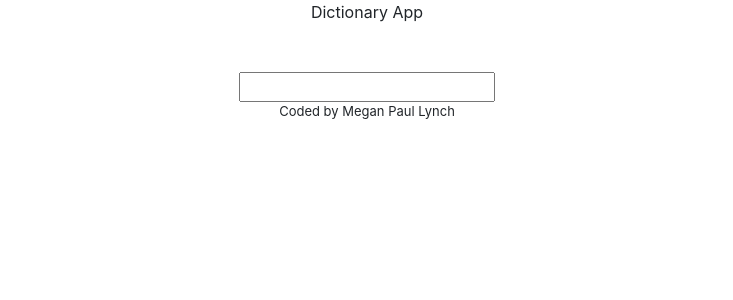
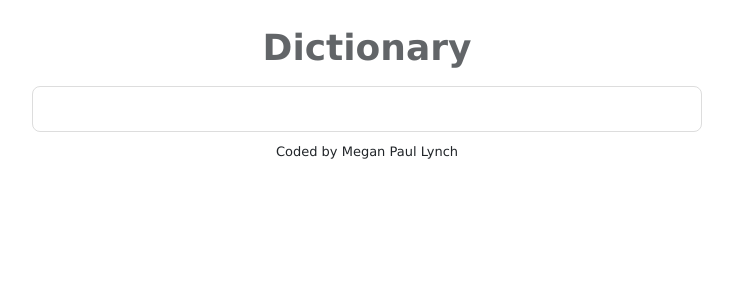
Before and after one commit to MeganPaulLynch/dictionary-app, a React (Create React App) app: page / in a window 1280 px wide. Shown: the top 300 px of the page, without its empty margins (273-1006 px from the left). Built offline with nearby package versions, Linux system fonts and the light colour scheme.

Commit message:
Added styling to the app

```diff
--- a/src/App.css
+++ b/src/App.css
@@ -1,5 +1,14 @@
 .App {
   text-align: center;
+  font-family: Verdana, Geneva, Tahoma, sans-serif;
+}
+.App-header h1 {
+  font-size: 36px;
+  margin-top: 30px;
+  margin-bottom: 10px;
+  font-weight: bold;
+  line-height: 36px;
+  opacity: 0.7;
 }
 .App footer {
   font-size: small;
--- a/src/App.js
+++ b/src/App.js
@@ -5,7 +5,9 @@ function App() {
   return (
     <div className="App">
       <div className="container">
-        <header className="App-header mb-5">Dictionary App</header>
+        <header className="App-header">
+          <h1>Dictionary</h1>
+        </header>
         <main>
           <DictionarySearch />
         </main>
--- a/src/DictionaryMeanings.js
+++ b/src/DictionaryMeanings.js
@@ -4,6 +4,7 @@ import DictionarySynonyms from "./DictionarySynonyms";
 export default function DictionaryMeanings(props) {
   return (
     <div className="DictionaryMeanings">
+      <section>
         <h3>{props.meanings.partOfSpeech}</h3>
         {props.meanings.definitions.map(function (definitions, index) {
           return (
@@ -18,6 +19,7 @@ export default function DictionaryMeanings(props) {
             </div>
           );
         })}
+      </section>
     </div>
   );
 }
--- /dev/null
+++ b/src/DictionaryResults.css
@@ -0,0 +1,5 @@
+.dictionary-results h2 {
+  font-size: 28px;
+  font-weight: bold;
+  line-height: 1.5;
+}
--- a/src/DictionaryResults.js
+++ b/src/DictionaryResults.js
@@ -1,11 +1,13 @@
 import React from "react";
 import DictionaryMeanings from "./DictionaryMeanings";
 import DictionaryPhonetics from "./DictionaryPhonetics";
+import "./DictionaryResults.css";
 
 export default function DictionaryResults(props) {
   if (props.results) {
     return (
-      <div className="DictionaryResults">
+      <div className="dictionary-results">
+        <section>
           <h2>{props.results.word}</h2>
           {props.results.phonetics.map(function (phonetics, index) {
             return (
@@ -14,6 +16,7 @@ export default function DictionaryResults(props) {
               </div>
             );
           })}
+        </section>
         {props.results.meanings.map(function (meanings, index) {
           return (
             <div key={index}>
--- /dev/null
+++ b/src/DictionarySearch.css
@@ -0,0 +1,7 @@
+.dictionary-search input {
+  margin: 10px;
+  padding: 10px;
+  border-radius: 8px;
+  border: 1px solid #ddd;
+  width: 60%;
+}
--- a/src/DictionarySearch.js
+++ b/src/DictionarySearch.js
@@ -1,6 +1,7 @@
 import React, { useState } from "react";
 import axios from "axios";
 import DictionaryResults from "./DictionaryResults";
+import "./DictionarySearch.css";
 
 export default function DictionarySearch() {
   const [searchTerm, setSearchTerm] = useState("");
@@ -17,10 +18,12 @@ export default function DictionarySearch() {
     setSearchTerm(event.target.value);
   }
   return (
-    <div>
-      <form onSubmit={handleSearch}>
-        <input type="search" onChange={searchWord} />
-      </form>
+    <div className="dictionary-search">
+      <section>
+        <form onSubmit={handleSearch}>
+          <input type="search" onChange={searchWord} />
+        </form>
+      </section>
       <DictionaryResults results={results} />
     </div>
   );
```
Lines whose indentation alone changed are shown as unchanged.
